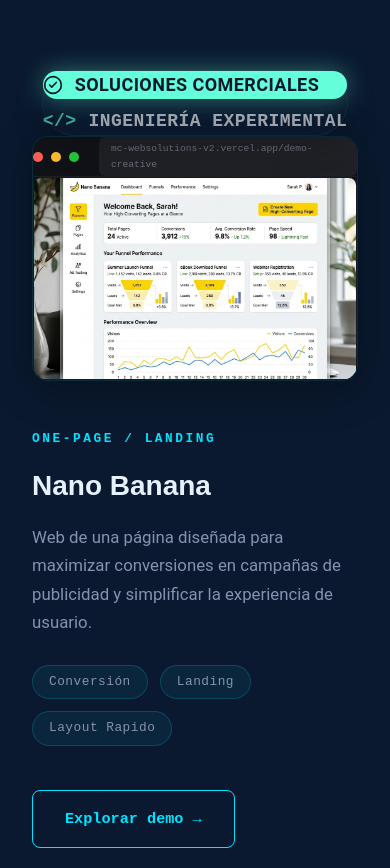
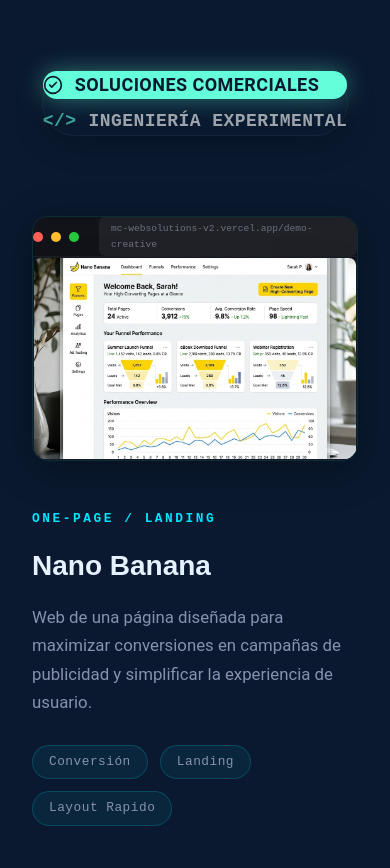
Before and after one commit to markusx5622/mc-websolutions-v2, a Next.js app: page / in a window 390 px wide. Shown: the part 5043-5911 px from the top of the page. Built offline with nearby package versions, Linux system fonts and the light colour scheme.

Commit message:
🔗 UI/UX Fix: Forced spacing between portfolio selector and projects via dedicated spacer div

```diff
--- a/src/app/(marketing)/page.tsx
+++ b/src/app/(marketing)/page.tsx
@@ -609,7 +609,7 @@ export default function Home() {
           </p>
 
           {/* LAYER SELECTOR */}
-          <div className="flex justify-center mb-64 relative z-20">
+          <div className="flex justify-center mb-80 relative z-20">
             <div className="bg-[#0A192F]/60 backdrop-blur-xl p-2.5 rounded-full border border-[rgba(255,255,255,0.05)] flex flex-col md:flex-row gap-2 shadow-[0_8px_32px_rgba(0,0,0,0.2)]">
               <button
                 onClick={() => setActivePortfolioLayer('business')}
@@ -647,7 +647,10 @@ export default function Home() {
             </div>
           </div>
 
-          <div className="relative min-h-[800px]">
+          <div style={{ height: '140px' }} className="hidden md:block" />
+          <div style={{ height: '80px' }} className="md:hidden" />
+
+          <div className="relative min-h-[800px] mt-32">
             <AnimatePresence mode="wait">
               {activePortfolioLayer === 'business' ? (
                 <motion.div
```
